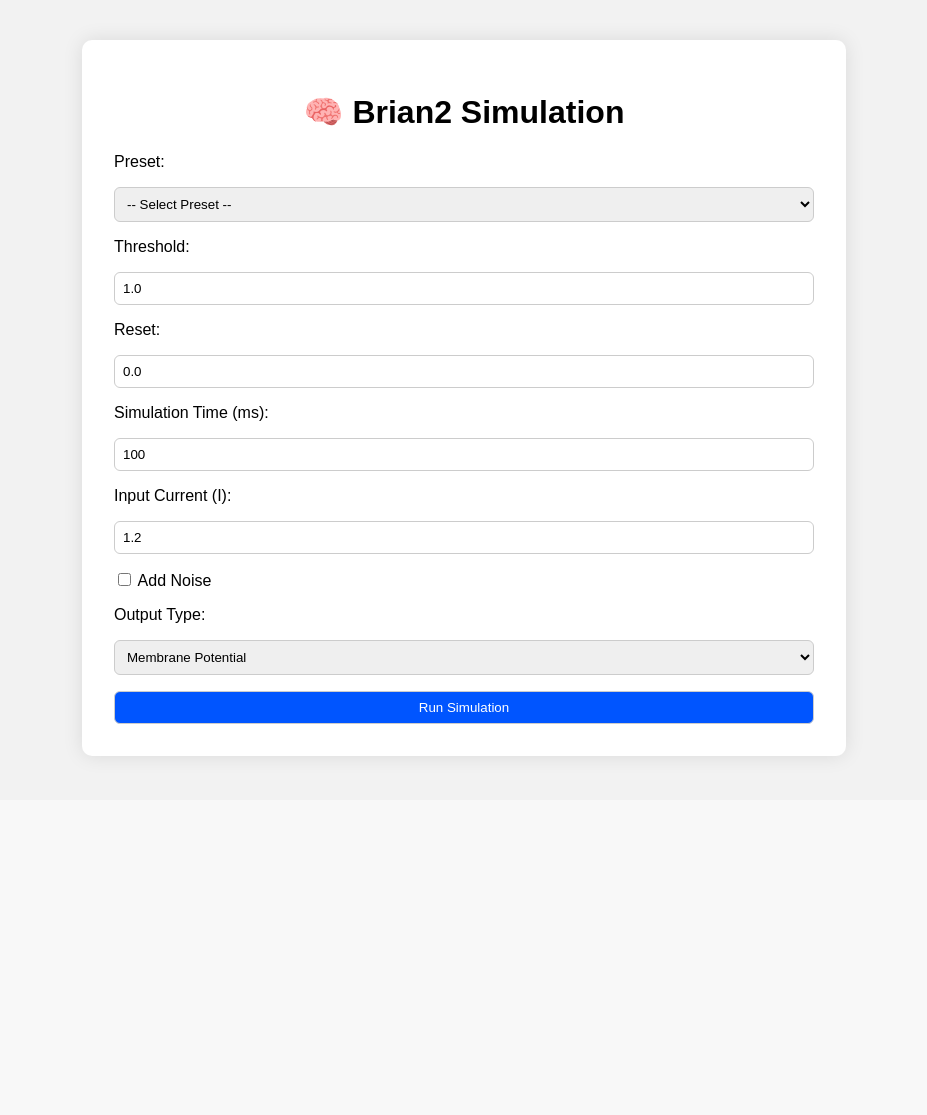
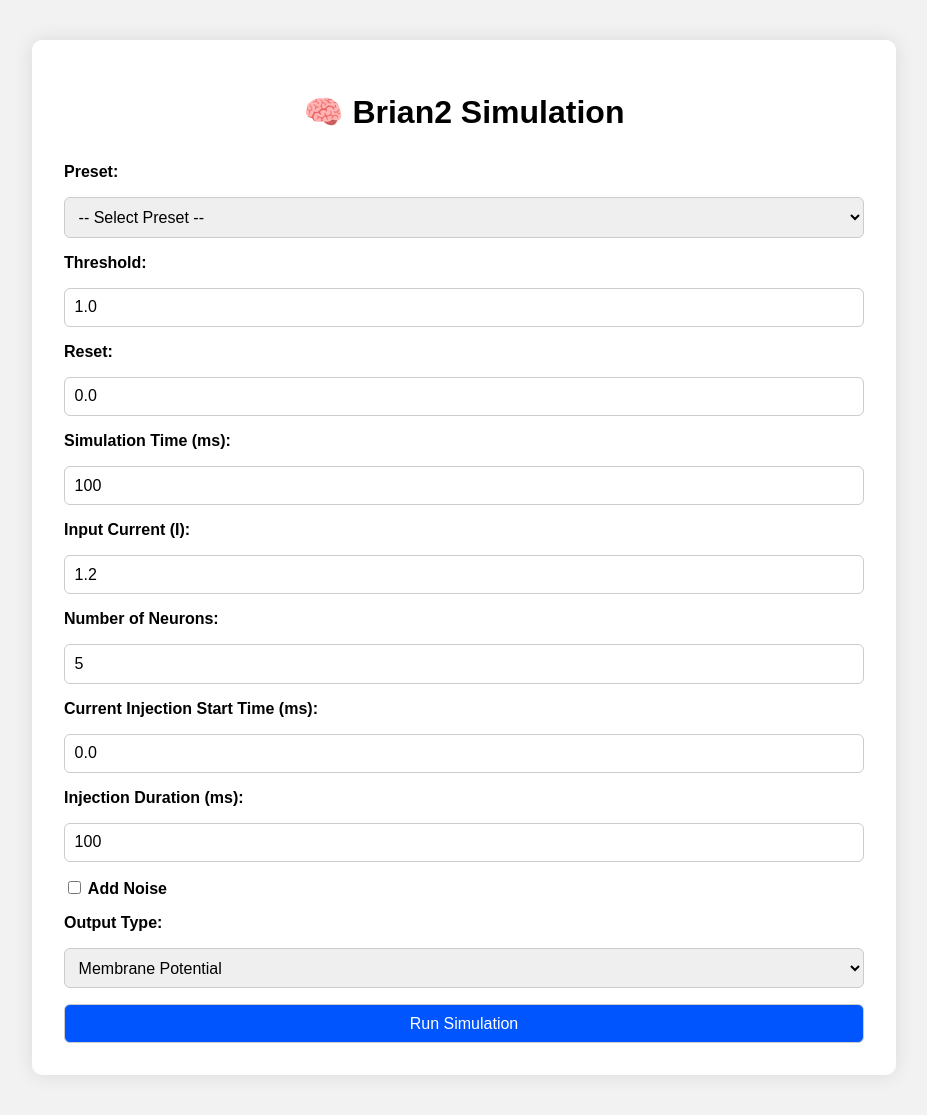
Before and after one commit to Metanome/brian2-simulation-webapp, a Flask app: page / in a window 1280 px wide. Shown: the whole page, without its empty margins (176-1103 px from the left). Before the commit the page ends 762 px from the top, so only its background shows below. Run offline with Flask 3, Linux system fonts and the light colour scheme.

Commit message:
Phase 2 changes

```diff
--- a/app.py
+++ b/app.py
@@ -1,21 +1,22 @@
 import os
 os.environ['MPLBACKEND'] = 'Agg'
 
-from flask import Flask, render_template, request, send_file
+from flask import Flask, render_template, request, send_file, jsonify
 import matplotlib
 matplotlib.use('Agg')
 import matplotlib.pyplot as plt
 import io
 import csv
+import json
 import numpy as np
 from brian2 import *
 
 app = Flask(__name__)
 
-def run_simulation(threshold, reset, sim_time, input_current, noise, output_type, mode):
+def run_simulation(threshold, reset, sim_time, input_current, noise, noise_intensity, num_neurons, injection_start, injection_duration, output_type):
     defaultclock.dt = 0.1*ms
     duration = sim_time * ms
-    N = 5
+    N = num_neurons
 
     eqs = '''
     dv/dt = (I - v) / (10*ms) : 1
@@ -24,15 +25,18 @@
 
     if noise:
         eqs = '''
-        dv/dt = (I - v) / (10*ms) + 0.2*sqrt(1/ms)*xi : 1
+        dv/dt = (I - v) / (10*ms) + {}*sqrt(1/ms)*xi : 1
         I : 1
-        '''
+        '''.format(noise_intensity)
 
-    G = NeuronGroup(N, eqs, threshold='v>' + str(threshold),
-                    reset='v=' + str(reset), method='euler')
+    G = NeuronGroup(N, eqs, threshold='v > {}'.format(threshold),
+                    reset='v = {}'.format(reset), method='euler')
+    G.v = 0
 
-    G.v = 0
-    G.I = input_current
+    I_vals = TimedArray(np.where((np.arange(int(sim_time/0.1)) * 0.1 >= injection_start) &
+                                 (np.arange(int(sim_time/0.1)) * 0.1 < injection_start + injection_duration),
+                                 input_current, 0), dt=0.1*ms)
+    G.run_regularly('I = I_vals(t)', dt=0.1*ms)
 
     M = StateMonitor(G, 'v', record=True)
     S = SpikeMonitor(G)
@@ -42,33 +46,46 @@
     return G, M, S
 
 def plot_graphs(M, S, output_type):
-    fig, ax = plt.subplots(figsize=(10, 6))
-
-    if output_type == 'voltage' or output_type == 'both':
+    if output_type in ['voltage', 'both']:
+        fig, ax = plt.subplots(figsize=(10, 6))
         for i in range(len(M.v)):
             ax.plot(M.t/ms, M.v[i], label=f'Neuron {i}')
         ax.set_title("Membrane Potential Over Time")
         ax.set_xlabel("Time (ms)")
         ax.set_ylabel("Membrane Potential (v)")
         ax.legend()
+        fig.tight_layout()
+        fig.savefig('static/sim_result.png')
+        plt.close(fig)
 
-    if output_type == 'raster' or output_type == 'both':
+    if output_type in ['raster', 'both']:
         fig2, ax2 = plt.subplots(figsize=(10, 4))
         ax2.plot(S.t/ms, S.i, '.k')
         ax2.set_xlabel('Time (ms)')
         ax2.set_ylabel('Neuron index')
         ax2.set_title("Spike Raster Plot")
         fig2.tight_layout()
-        buf2 = io.BytesIO()
         fig2.savefig('static/spike_raster.png')
         plt.close(fig2)
 
-    fig.tight_layout()
-    buf = io.BytesIO()
-    fig.savefig('static/sim_result.png')
-    plt.close(fig)
+def export_data(M):
+    csv_path = 'static/sim_data.csv'
+    with open(csv_path, 'w', newline='') as f:
+        writer = csv.writer(f)
+        writer.writerow(["time(ms)"] + [f"Neuron {i}" for i in range(len(M.v))])
+        for j in range(len(M.t)):
+            row = [M.t[j]/ms] + [M.v[i][j] for i in range(len(M.v))]
+            writer.writerow(row)
 
-@app.route('/', methods=['GET'])
+    json_path = 'static/sim_data.json'
+    data = {
+        "time_ms": [float(t/ms) for t in M.t],
+        "voltages": {f"Neuron {i}": [float(v) for v in M.v[i]] for i in range(len(M.v))}
+    }
+    with open(json_path, 'w') as f:
+        json.dump(data, f)
+
+@app.route('/')
 def index():
     return render_template('index.html')
 
@@ -79,25 +96,29 @@
     sim_time = float(request.form.get('sim_time', 100.0))
     input_current = float(request.form.get('input_current', 1.2))
     noise = request.form.get('noise') == 'on'
+    noise_intensity = float(request.form.get('noise_intensity', 0.2)) if noise else 0.0
+    num_neurons = int(request.form.get('num_neurons', 5))
+    injection_start = float(request.form.get('injection_start', 0.0))
+    injection_duration = float(request.form.get('injection_duration', sim_time))
     output_type = request.form.get('output_type', 'voltage')
-    mode = request.form.get('mode', 'custom')
 
-    G, M, S = run_simulation(threshold, reset, sim_time, input_current, noise, output_type, mode)
+    G, M, S = run_simulation(threshold, reset, sim_time, input_current, noise, noise_intensity,
+                             num_neurons, injection_start, injection_duration, output_type)
+
     plot_graphs(M, S, output_type)
-
-    with open('static/sim_data.csv', 'w', newline='') as f:
-        writer = csv.writer(f)
-        writer.writerow(["time(ms)"] + [f"Neuron {i}" for i in range(len(M.v))])
-        for j in range(len(M.t)):
-            row = [M.t[j]/ms] + [M.v[i][j] for i in range(len(M.v))]
-            writer.writerow(row)
+    export_data(M)
 
     return render_template('index.html',
-                           img_url='/static/sim_result.png',
+                           img_url='/static/sim_result.png' if output_type in ['voltage', 'both'] else None,
                            raster_url='/static/spike_raster.png' if output_type in ['raster', 'both'] else None,
-                           data_url='/static/sim_data.csv',
+                           csv_url='/download/sim_data.csv',
+                           json_url='/download/sim_data.json',
                            threshold=threshold, reset=reset, sim_time=sim_time,
                            input_current=input_current, noise=noise,
+                           noise_intensity=noise_intensity,
+                           num_neurons=num_neurons,
+                           injection_start=injection_start,
+                           injection_duration=injection_duration,
                            output_type=output_type)
 
 @app.route('/download/<filename>')
--- a/static/style.css
+++ b/static/style.css
@@ -6,7 +6,7 @@
 
 .container {
     background: #fff;
-    max-width: 700px;
+    max-width: 800px;
     margin: auto;
     padding: 2em;
     border-radius: 10px;
@@ -15,6 +15,7 @@
 
 h1 {
     text-align: center;
+    margin-bottom: 1em;
 }
 
 form {
@@ -27,16 +28,18 @@
     padding: 0.6em;
     border-radius: 6px;
     border: 1px solid #ccc;
+    font-size: 1em;
 }
 
 button {
     background-color: #0055ff;
     color: white;
     cursor: pointer;
+    transition: background-color 0.3s ease;
 }
 
 button:hover {
-    background-color: #0040cc;
+    background-color: #003fcc;
 }
 
 .output {
@@ -47,4 +50,21 @@
 .output img {
     max-width: 100%;
     border-radius: 10px;
+    box-shadow: 0 4px 12px rgba(0,0,0,0.1);
 }
+
+label {
+    font-weight: bold;
+}
+
+a {
+    display: inline-block;
+    margin-top: 0.5em;
+    color: #0055ff;
+    text-decoration: none;
+    font-weight: bold;
+}
+
+a:hover {
+    text-decoration: underline;
+}
--- a/templates/index.html
+++ b/templates/index.html
@@ -4,6 +4,25 @@
     <meta charset="UTF-8">
     <title>Brian2 Simulation</title>
     <link rel="stylesheet" href="{{ url_for('static', filename='style.css') }}">
+    <script>
+    function applyPreset(value) {
+        if (!value) return;
+        const [th, r, sim, i] = value.split(',');
+        document.getElementById('threshold').value = th;
+        document.getElementById('reset').value = r;
+        document.getElementById('sim_time').value = sim;
+        document.getElementById('input_current').value = i;
+    }
+
+    function toggleNoiseOptions() {
+        const noiseOptions = document.getElementById('noise-options');
+        noiseOptions.style.display = document.getElementById('noise').checked ? 'block' : 'none';
+    }
+
+    window.onload = function () {
+        toggleNoiseOptions();
+    };
+    </script>
 </head>
 <body>
 <div class="container">
@@ -30,7 +49,21 @@
         <label>Input Current (I):</label>
         <input type="number" step="0.1" name="input_current" id="input_current" value="{{ input_current or 1.2 }}">
 
-        <label><input type="checkbox" name="noise" {% if noise %}checked{% endif %}> Add Noise</label>
+        <label>Number of Neurons:</label>
+        <input type="number" name="num_neurons" value="{{ num_neurons or 5 }}">
+
+        <label>Current Injection Start Time (ms):</label>
+        <input type="number" step="0.1" name="injection_start" value="{{ injection_start or 0.0 }}">
+
+        <label>Injection Duration (ms):</label>
+        <input type="number" step="0.1" name="injection_duration" value="{{ injection_duration or sim_time or 100 }}">
+
+        <label><input type="checkbox" name="noise" id="noise" onchange="toggleNoiseOptions()" {% if noise %}checked{% endif %}> Add Noise</label>
+
+        <div id="noise-options" style="display:none;">
+            <label>Noise Intensity:</label>
+            <input type="number" step="0.1" name="noise_intensity" value="{{ noise_intensity or 0.2 }}">
+        </div>
 
         <label>Output Type:</label>
         <select name="output_type">
@@ -44,10 +77,10 @@
 
     {% if img_url %}
     <div class="output">
-        <h2>📈 Output</h2>
+        <h2>📈 Membrane Potential Plot</h2>
         <img src="{{ img_url }}" alt="Graph Output">
         <br>
-        <a href="{{ img_url }}" download="membrane_plot.png">Download Membrane Plot</a>
+        <a href="{{ img_url }}" download="membrane_plot.png">Download PNG</a>
     </div>
     {% endif %}
 
@@ -56,27 +89,21 @@
         <h2>🔲 Spike Raster Plot</h2>
         <img src="{{ raster_url }}" alt="Raster Output">
         <br>
-        <a href="{{ raster_url }}" download="raster_plot.png">Download Raster Plot</a>
+        <a href="{{ raster_url }}" download="raster_plot.png">Download PNG</a>
     </div>
     {% endif %}
 
-    {% if data_url %}
+    {% if csv_url or json_url %}
     <div class="output">
         <h2>📄 Simulation Data</h2>
-        <a href="{{ data_url }}" download="sim_data.csv">Download Data (.csv)</a>
+        {% if csv_url %}
+        <a href="{{ csv_url }}" download="sim_data.csv">Download CSV</a><br>
+        {% endif %}
+        {% if json_url %}
+        <a href="{{ json_url }}" download="sim_data.json">Download JSON</a>
+        {% endif %}
     </div>
     {% endif %}
 </div>
-
-<script>
-function applyPreset(value) {
-    if (!value) return;
-    const [th, r, sim, i] = value.split(',');
-    document.getElementById('threshold').value = th;
-    document.getElementById('reset').value = r;
-    document.getElementById('sim_time').value = sim;
-    document.getElementById('input_current').value = i;
-}
-</script>
 </body>
 </html>
```
